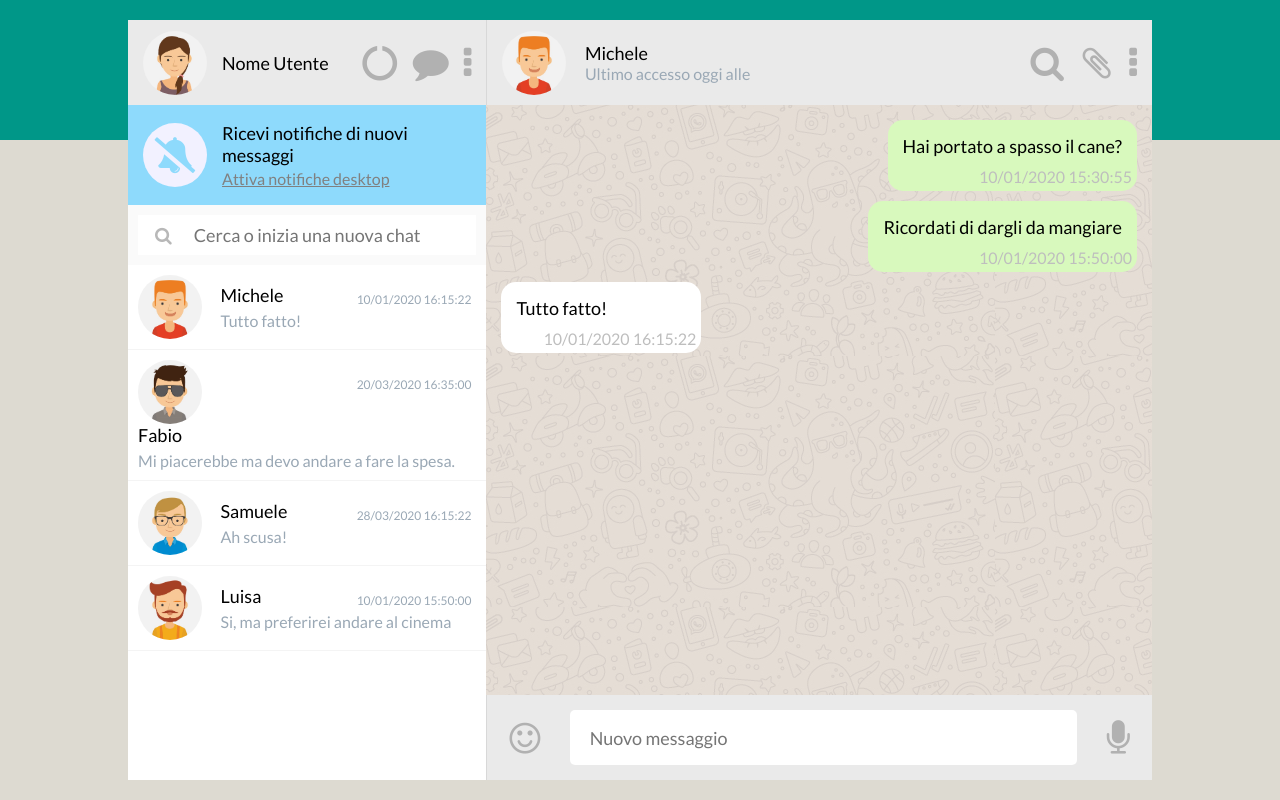
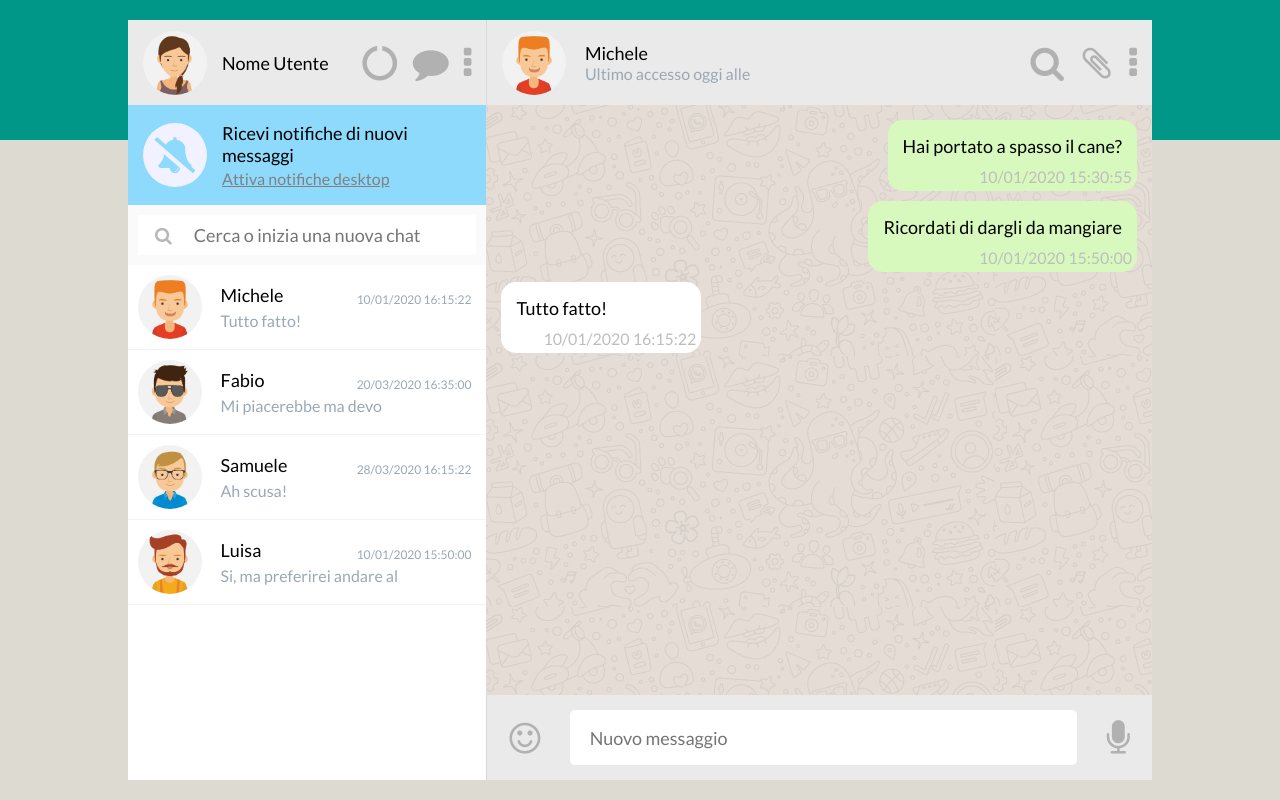
Before and after one commit to simonebresci/js-html-css-boolzap, a plain HTML site: page index.html in a window 1280 px wide. Drawn offline with nearby package versions, Linux system fonts and the light colour scheme.

Commit message:
word-wrap messaggi + larghezza limite messaggi anteprima

```diff
--- a/css/style.css
+++ b/css/style.css
@@ -2,7 +2,6 @@
 
 /* DETTAGLI EXTRA */
 /* - eliminare bordo nero su cerca chat, quando cliccato */
-/* - Gestione overflow messaggi */
 /* - Campo "ultimo accesso alle" */
 
 /* Inizializza CSS */
@@ -60,6 +59,9 @@
   padding: 15px;
   border-radius: 15px;
   margin-bottom: 10px;
+  /* Parole a capo */
+  word-break: break-all;
+
 }
 
 /* Personalizzazione ora del messaggio */
@@ -297,6 +299,7 @@
   border: 0px;
   padding: 5px;
 }
+
 /* /Sezione input di ricerca chat - personalizzazione */
 
 /* /Box-search */
@@ -340,12 +343,16 @@
 }
 
 .sidebar-sx-content .box-contacts .el-lista-contatto .user-text .row-1{
+  width: 190px;
   margin-bottom: 5px;
 }
 
 .sidebar-sx-content .box-contacts .el-lista-contatto .user-text .row-2{
+  width: 190px;
+  height: 20px;
   color: rgb(154,168,181);
   font-size: 16px;
+  overflow: hidden;
 }
 
 .sidebar-sx-content .box-contacts .el-lista-contatto .user-text .row-3{
```
Also changed, not shown: js/main.js (+5 -3 lines).
